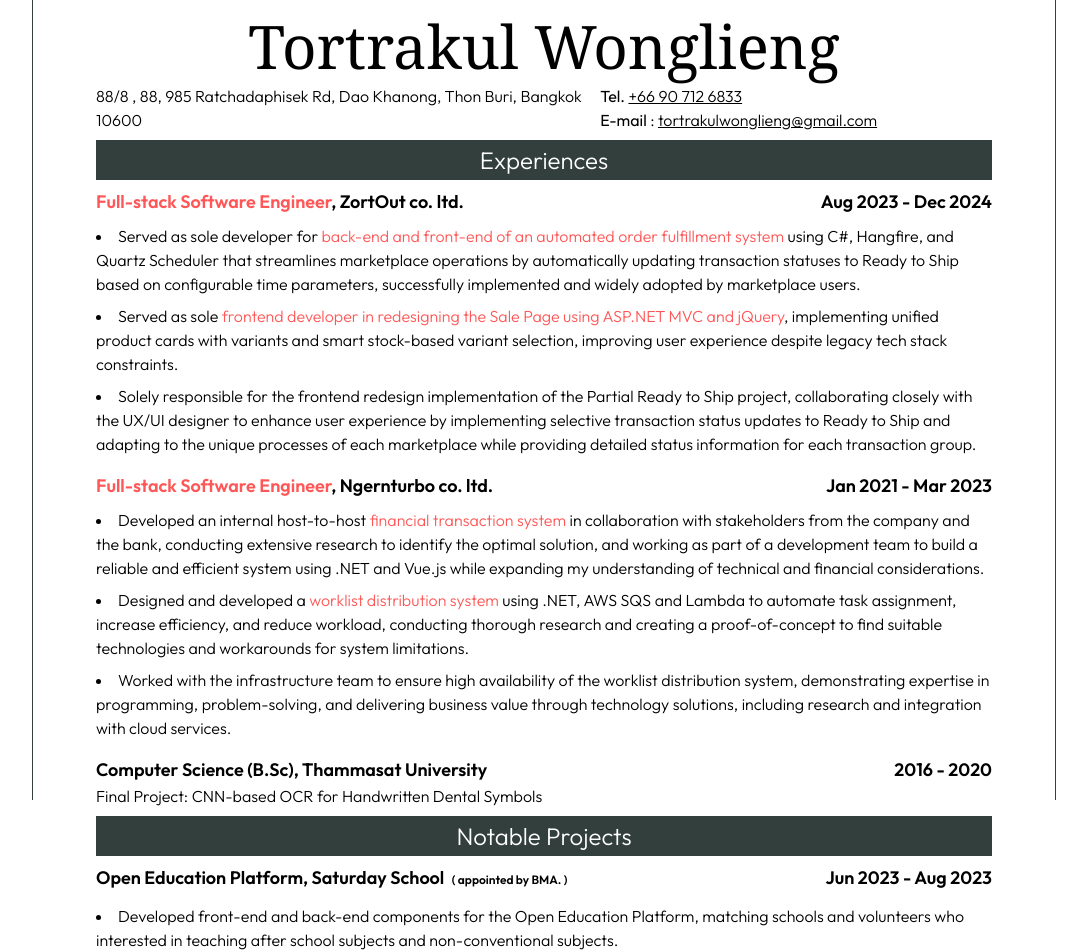
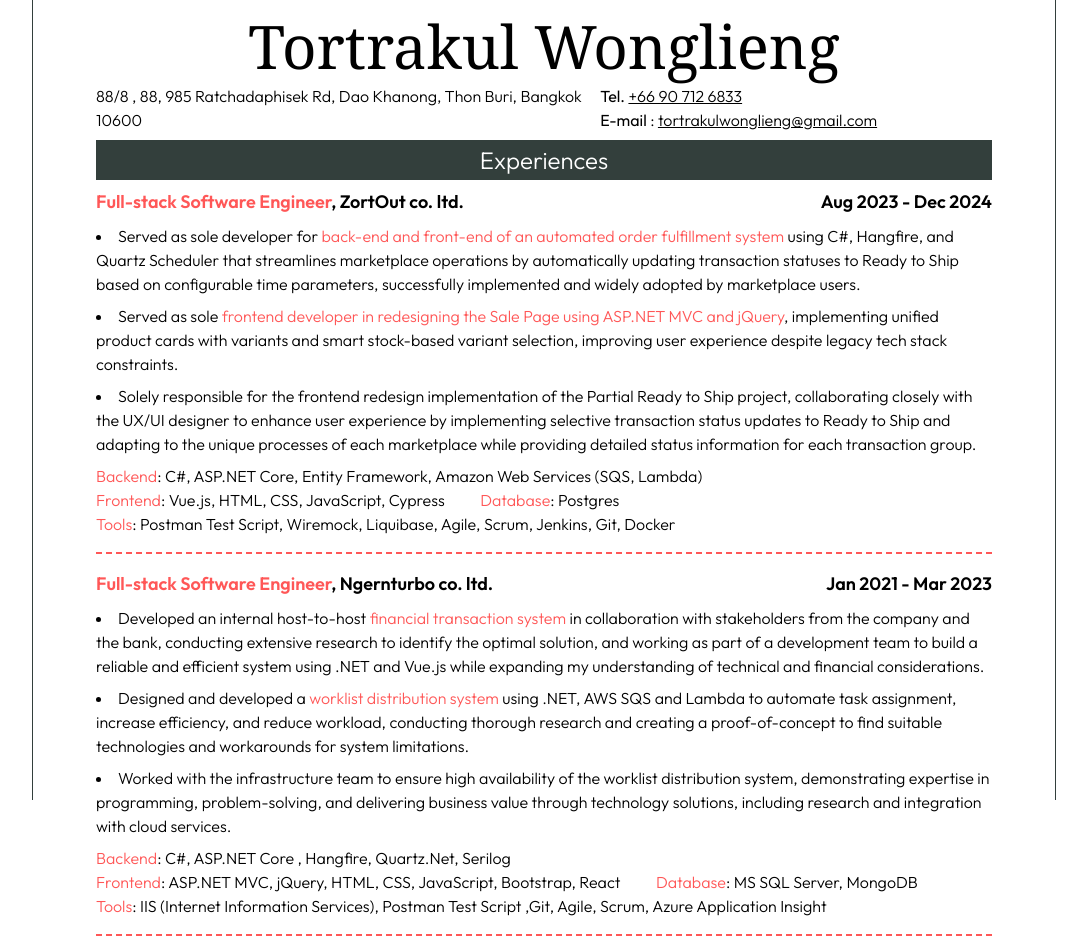
Before and after one commit to tortrakul-won/portfolio-portal, a Next.js app: page /online-portfolio in a window 1280 px wide. Shown: the top 952 px of the page, without its empty margins (96-1183 px from the left). Built offline with nearby package versions, Linux system fonts and the light colour scheme.

Commit message:
update tech staked used in each company

```diff
--- a/src/app/online-portfolio/_components/Experiences.tsx
+++ b/src/app/online-portfolio/_components/Experiences.tsx
@@ -26,6 +26,16 @@ export default function Experiences() {
           designer to enhance user experience by implementing selective transaction status updates to {"Ready to Ship"} and adapting to the unique
           processes of each marketplace while providing detailed status information for each transaction group.
         </li>
+        <div className="border-b-2 pb-4 border-pink border-dashed">
+          <div>
+            <HL>Backend</HL>: C#, ASP.NET Core, Entity Framework, Amazon Web Services (SQS, Lambda)
+          </div>
+          <div>
+            <HL>Frontend</HL>: Vue.js, HTML, CSS, JavaScript, Cypress<span className="px-4"> </span>
+            <HL>Database</HL>: Postgres
+          </div>
+          <HL>Tools</HL>: Postman Test Script, Wiremock, Liquibase, Agile, Scrum, Jenkins, Git, Docker
+        </div>
       </ul>
       <h3 className="flex justify-between w-full text-sm lg:text-lg font-semibold">
         <span className="w-2/3">
@@ -48,6 +58,16 @@ export default function Experiences() {
           Worked with the infrastructure team to ensure high availability of the worklist distribution system, demonstrating expertise in programming,
           problem-solving, and delivering business value through technology solutions, including research and integration with cloud services.
         </li>
+        <div className="border-b-2 pb-4 border-pink border-dashed">
+          <div>
+            <HL>Backend</HL>: C#, ASP.NET Core , Hangfire, Quartz.Net, Serilog
+          </div>
+          <div>
+            <HL>Frontend</HL>: ASP.NET MVC, jQuery, HTML, CSS, JavaScript, Bootstrap, React<span className="px-4"> </span>
+            <HL>Database</HL>: MS SQL Server, MongoDB
+          </div>
+          <HL>Tools</HL>: IIS (Internet Information Services), Postman Test Script ,Git, Agile, Scrum, Azure Application Insight
+        </div>
       </ul>
       <div className="w-full">
         <h3 className="flex justify-between w-full text-sm lg:text-lg font-semibold">
```
